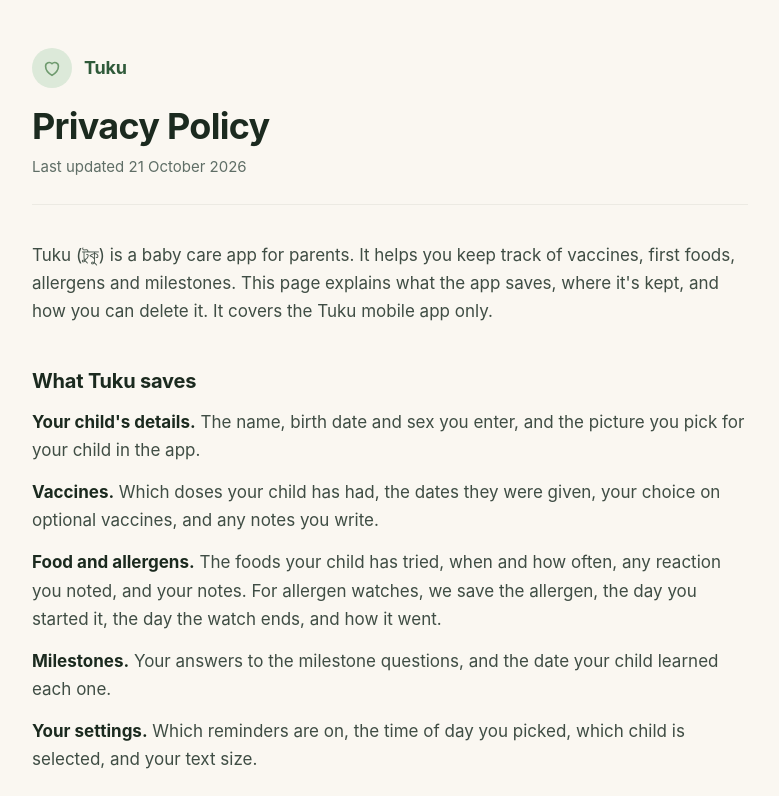
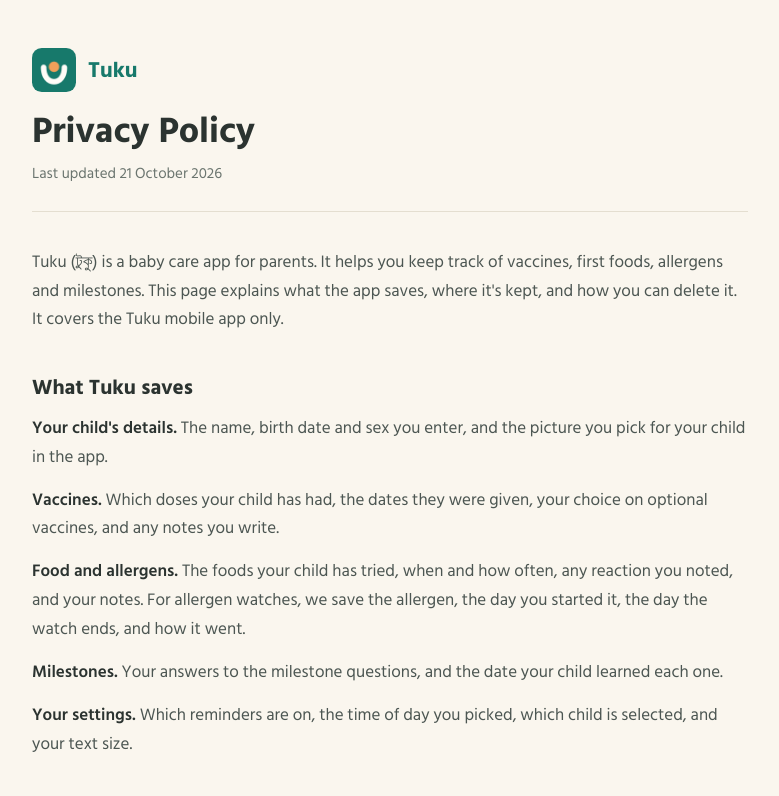
Before and after one commit to ShovonCodes/legal, a plain HTML site: page tuku/privacy/index.html in a window 1280 px wide. Shown: the top 796 px of the page, without its empty margins (250-1029 px from the left). Drawn offline with Linux system fonts and the light colour scheme.

Commit message:
Use the real Tuku logo and colours on the privacy page

```diff
--- a/tuku/privacy/index.html
+++ b/tuku/privacy/index.html
@@ -5,29 +5,34 @@
 <meta name="viewport" content="width=device-width, initial-scale=1">
 <title>Tuku Privacy Policy</title>
 <meta name="description" content="Privacy policy for Tuku, a baby care app for parents.">
+<meta name="theme-color" content="#17796b">
+<link rel="icon" type="image/png" sizes="32x32" href="../assets/favicon-32.png">
+<link rel="icon" type="image/png" sizes="192x192" href="../assets/icon-192.png">
+<link rel="apple-touch-icon" href="../assets/apple-touch-icon.png">
+<link rel="preconnect" href="https://fonts.googleapis.com">
+<link rel="preconnect" href="https://fonts.gstatic.com" crossorigin>
+<link rel="stylesheet" href="https://fonts.googleapis.com/css2?family=Hind+Siliguri:wght@400;600;700&display=swap">
 <style>
   :root {
-    --leaf: #6E9A6E;
-    --leaf-deep: #2F5A3A;
-    --leaf-soft: #DCE9D9;
-    --bg: #FAF7F1;
-    --card: #FFFFFF;
-    --ink: #1B2A1F;
-    --ink-2: #3F4D44;
-    --muted: #5F6E66;
-    --border: #ECEAE3;
+    --brand: #17796b;
+    --accent: #d97b2c;
+    --bg: #faf6ee;
+    --card: #fffdf8;
+    --ink: #2b3330;
+    --ink-2: #4c5652;
+    --muted: #6b756f;
+    --border: #e4ded0;
   }
   @media (prefers-color-scheme: dark) {
     :root {
-      --leaf: #86B086;
-      --leaf-deep: #C7DCC7;
-      --leaf-soft: #2A3A2D;
-      --bg: #161A14;
-      --card: #1F2419;
-      --ink: #ECEFE6;
-      --ink-2: #C1C9BD;
-      --muted: #8B958A;
-      --border: #3A4234;
+      --brand: #a9d6cc;
+      --accent: #f0a05a;
+      --bg: #222826;
+      --card: #2b3330;
+      --ink: #fffdf8;
+      --ink-2: #ddd8cc;
+      --muted: #c9c3b4;
+      --border: #3c4541;
     }
   }
   * { box-sizing: border-box; }
@@ -35,28 +40,28 @@
     margin: 0;
     background: var(--bg);
     color: var(--ink-2);
-    font-family: -apple-system, BlinkMacSystemFont, "Segoe UI", Roboto, sans-serif;
+    font-family: "Hind Siliguri", -apple-system, BlinkMacSystemFont, "Segoe UI", Roboto, sans-serif;
     font-size: 17px;
-    line-height: 1.65;
+    line-height: 1.7;
   }
   .wrap { max-width: 760px; margin: 0 auto; padding: 48px 22px 80px; }
   header { border-bottom: 1px solid var(--border); padding-bottom: 24px; margin-bottom: 36px; }
   .mark { display: flex; align-items: center; gap: 12px; margin-bottom: 18px; }
-  .mark span { font-weight: 700; color: var(--leaf-deep); font-size: 18px; letter-spacing: -0.01em; }
-  .dot { width: 40px; height: 40px; border-radius: 20px; background: var(--leaf-soft); display: grid; place-items: center; flex: none; }
-  h1 { font-size: clamp(28px, 5vw, 36px); margin: 0 0 8px; color: var(--ink); letter-spacing: -0.02em; line-height: 1.15; }
+  .mark img { width: 44px; height: 44px; border-radius: 22%; flex: none; }
+  .mark span { font-weight: 700; color: var(--brand); font-size: 22px; line-height: 1; }
+  h1 { font-size: clamp(28px, 5vw, 36px); margin: 0 0 8px; color: var(--ink); line-height: 1.2; }
   .updated { margin: 0; color: var(--muted); font-size: 15px; }
-  h2 { font-size: 20px; margin: 40px 0 10px; color: var(--ink); letter-spacing: -0.01em; }
+  h2 { font-size: 21px; margin: 40px 0 10px; color: var(--ink); line-height: 1.4; }
   p { margin: 0 0 14px; }
   ul { margin: 0 0 16px; padding-left: 22px; }
   li { margin-bottom: 9px; }
-  li::marker { color: var(--leaf); }
-  strong { color: var(--ink); }
-  a { color: var(--leaf-deep); }
+  li::marker { color: var(--accent); }
+  strong { color: var(--ink); font-weight: 600; }
+  a { color: var(--brand); }
   .card { background: var(--card); border: 1px solid var(--border); border-radius: 16px; padding: 20px 22px; margin: 22px 0; }
   .card p:last-child, .card ul:last-child { margin-bottom: 0; }
   footer { margin-top: 52px; padding-top: 22px; border-top: 1px solid var(--border); color: var(--muted); font-size: 15px; }
-  footer a { color: var(--leaf-deep); }
+  footer a { color: var(--brand); }
 </style>
 </head>
 <body>
@@ -64,11 +69,7 @@
 
   <header>
     <div class="mark">
-      <div class="dot">
-        <svg width="22" height="22" viewBox="0 0 24 24" fill="none" stroke="#6E9A6E" stroke-width="1.75" stroke-linecap="round" stroke-linejoin="round" aria-hidden="true">
-          <path d="M12 20s-7-4.35-7-10a4 4 0 0 1 7-2.65A4 4 0 0 1 19 10c0 5.65-7 10-7 10Z"/>
-        </svg>
-      </div>
+      <img src="../assets/icon-192.png" alt="" width="44" height="44">
       <span>Tuku</span>
     </div>
     <h1>Privacy Policy</h1>
```
Also changed, not shown: tuku/assets/apple-touch-icon.png (added), tuku/assets/favicon-32.png (added), tuku/assets/icon-192.png (added).
